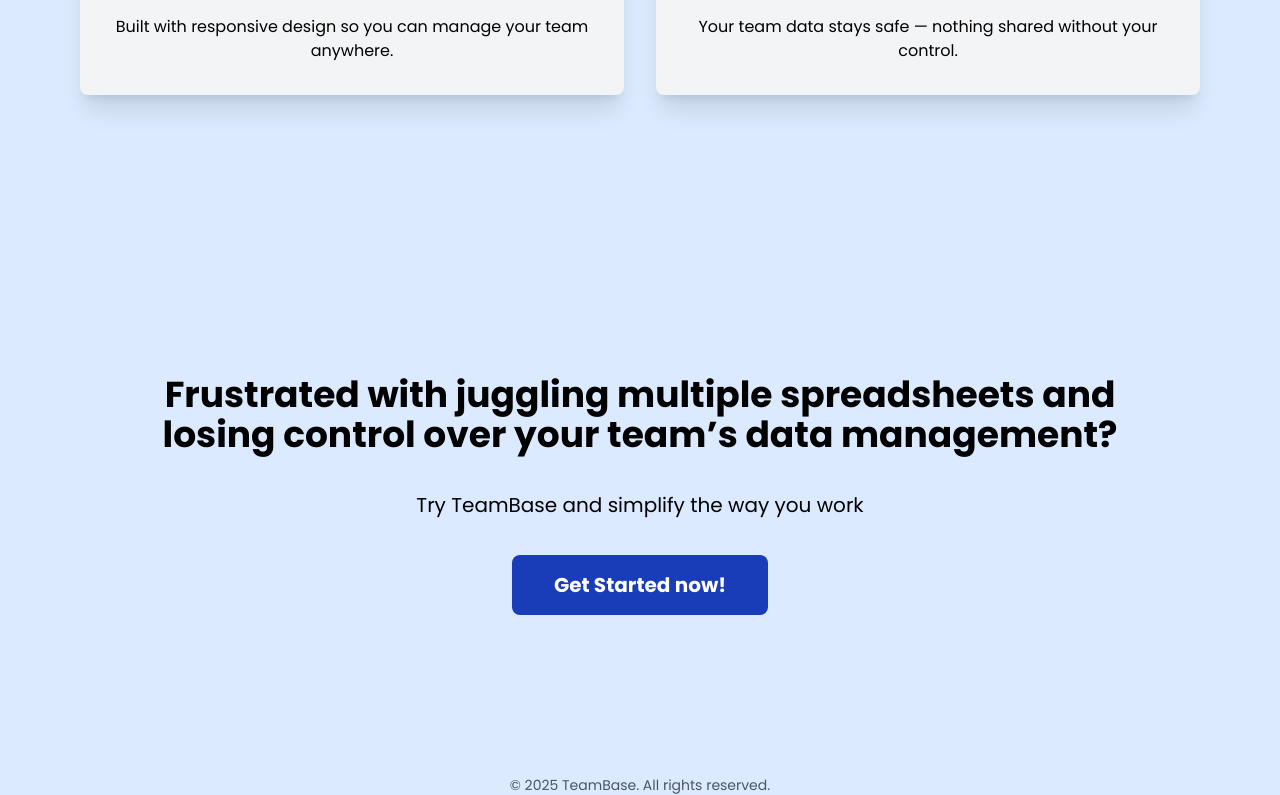
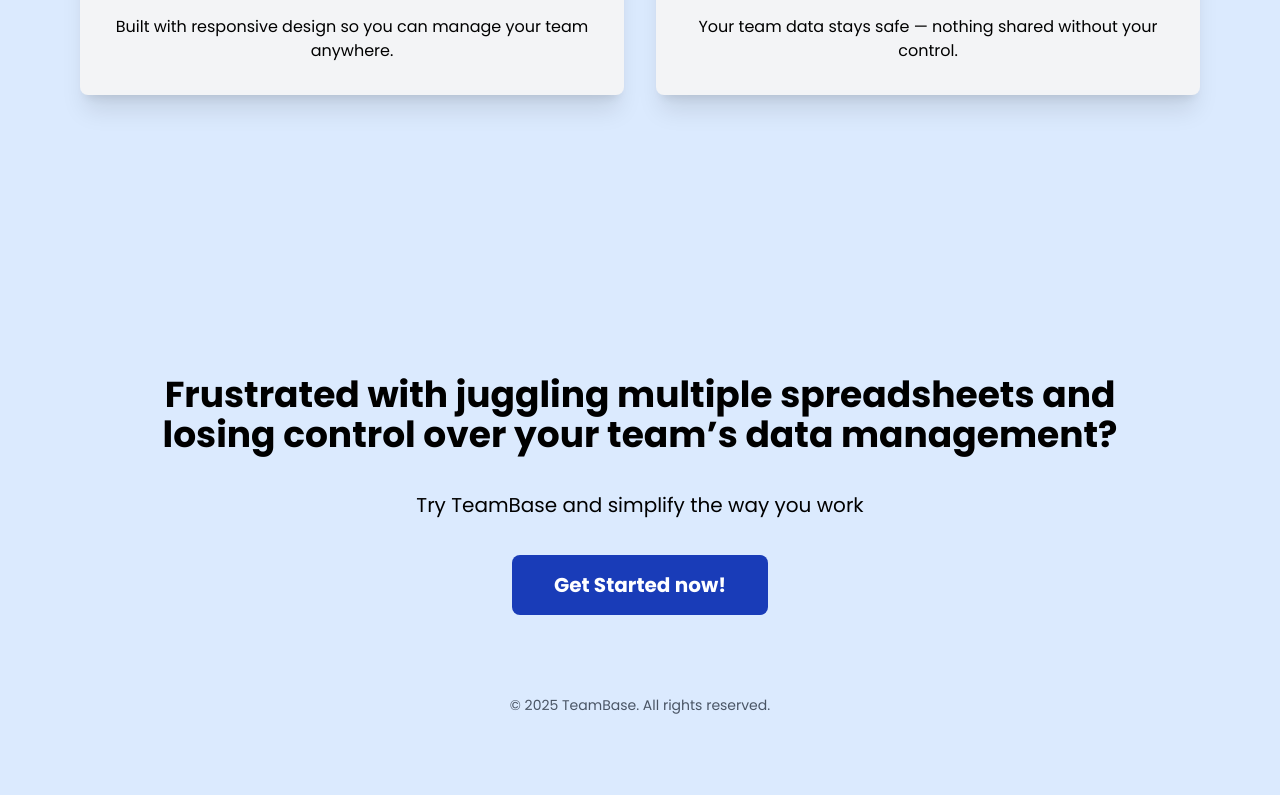
Before and after one commit to Izzeddin-Samara/TeamBase, a React (Vite) app in the folder Client/: page / in a window 1280 px wide. Shown: the part 1289-2084 px from the top of the page. After the commit the page ends 2004 px from the top, so only its background shows below. Built offline with nearby package versions, Linux system fonts and the light colour scheme.

Commit message:
Remove MarginTop from Footer

```diff
--- a/Client/src/components/Footer.tsx
+++ b/Client/src/components/Footer.tsx
@@ -1,7 +1,7 @@
 const Footer: React.FC = () => {
   return (
     <>
-      <footer className="mt-20 text-center text-gray-600 text-sm">
+      <footer className="text-center text-gray-600 text-sm">
         <p>© 2025 TeamBase. All rights reserved.</p>
       </footer>
     </>
```
